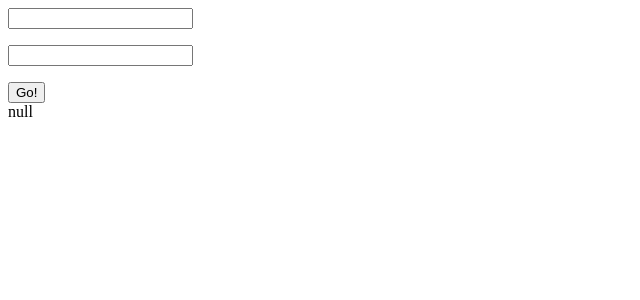
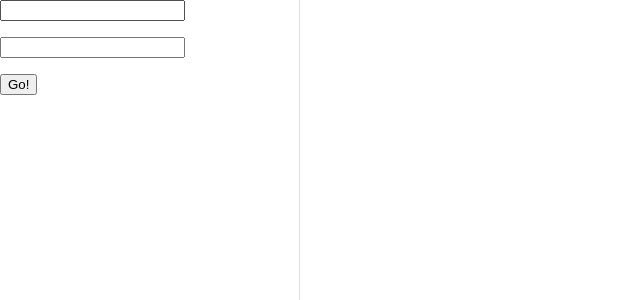
Before and after one commit to 80Quattro/weather-on-road, a React (Create React App) app: page / in a window 1280 px wide. Shown: the top 300 px of the page, without its empty margins (0-640 px from the left). Built offline with nearby package versions, Linux system fonts and the light colour scheme.

Commit message:
Add MaterialUI to the project Add Main page which contains all app logic Add NavigationDrawer - there is placed form to choose locations Add LocationsForm

```diff
--- a/package.json
+++ b/package.json
@@ -3,6 +3,10 @@
   "version": "0.1.0",
   "private": true,
   "dependencies": {
+    "@emotion/react": "^11.10.4",
+    "@emotion/styled": "^11.10.4",
+    "@mui/icons-material": "^5.10.6",
+    "@mui/material": "^5.10.8",
     "@testing-library/jest-dom": "^5.16.5",
     "@testing-library/react": "^13.4.0",
     "@testing-library/user-event": "^13.5.0",
--- a/public/index.html
+++ b/public/index.html
@@ -4,6 +4,8 @@
     <meta charset="utf-8" />
     <meta name="viewport" content="width=device-width, initial-scale=1" />
     <title>React App</title>
+
+    <link rel="stylesheet" href="https://fonts.googleapis.com/icon?family=Material+Icons" />
   </head>
   <body>
     <noscript>You need to enable JavaScript to run this app.</noscript>
--- a/src/App.jsx
+++ b/src/App.jsx
@@ -1,38 +1,9 @@
-import React, { useState } from 'react';
-import NominatimAPI from './services/nominatim';
-import Location from './models/Location';
-
-import usePlace from './hooks/usePlace';
-import useWeather from './hooks/useWeather';
+import React from 'react';
+import Main from './pages/Main';
 
 function App() {
 
-    const [place1Searchtext, setPlace1Searchtext] = useState('');
-    const [place2Searchtext, setPlace2Searchtext] = useState('');
-
-    const place1 = usePlace(place1Searchtext);
-    const place2 = usePlace(place2Searchtext);
-
-    const [coordinates, setCoordinates] = useState( [[],[]] );
-    const weather = useWeather(coordinates);
-
-    const handleGoButtonClick = () => {
-        setCoordinates([
-            [ place1.coordinates.lat, place1.coordinates.long ],
-            [ place2.coordinates.lat, place2.coordinates.long ]
-        ]);
-    }
-
-    return (
-        <React.Fragment>
-            <input type='text' name='place1' onChange={(e) => {setPlace1Searchtext(e.target.value)}} />
-            <p>{place1.name}</p>
-            <input type='text' name='place2' onChange={(e) => {setPlace2Searchtext(e.target.value)}} />
-            <p>{place2.name}</p>
-            <input type="button" value="Go!" onClick={handleGoButtonClick} />
-            <div>{JSON.stringify(weather)}</div>
-        </React.Fragment>
-    );
+    return ( <Main /> );
 
 }
 
--- /dev/null
+++ b/src/components/LocationsForm.jsx
@@ -0,0 +1,29 @@
+import React, { useState } from 'react';
+
+import usePlace from '../hooks/usePlace';
+
+const LocationsForm = ({parentCallback}) => {
+
+    const [place1Searchtext, setPlace1Searchtext] = useState('');
+    const [place2Searchtext, setPlace2Searchtext] = useState('');
+
+    const place1 = usePlace(place1Searchtext);
+    const place2 = usePlace(place2Searchtext);
+
+    const handleSubmit = (e) => {
+        parentCallback(place1, place2);
+        e.preventDefault();
+    };
+
+    return (
+        <form onSubmit={handleSubmit}>
+            <input type='text' name='place1' value={place1Searchtext} onChange={(e) => {setPlace1Searchtext(e.target.value)}} />
+            <p>{place1.name}</p>
+            <input type='text' name='place2' value={place2Searchtext} onChange={(e) => {setPlace2Searchtext(e.target.value)}} />
+            <p>{place2.name}</p>
+            <input type="submit" value="Go!" />
+        </form>
+    );
+}
+
+export default LocationsForm;
--- /dev/null
+++ b/src/components/NavigationDrawer.jsx
@@ -0,0 +1,51 @@
+import React, { useEffect, useState } from 'react';
+
+import LocationsForm from './LocationsForm';
+
+import Drawer from '@mui/material/Drawer';
+
+const NavigationDrawer = ({opened, handleSubmit}) => {
+
+    const drawerWidth = 300;
+
+    const [mobileOpen, setMobileOpen] = useState(false);
+
+    useEffect(() => {
+        setMobileOpen(opened);
+    }, [opened]);
+
+    const handleDrawerClose = () => {
+        setMobileOpen(false);
+    };
+
+    return (
+        <>
+            <Drawer
+                variant="temporary"
+                open={mobileOpen}
+                onClose={handleDrawerClose}
+                ModalProps={{
+                keepMounted: true, // Better open performance on mobile.
+                }}
+                sx={{
+                    display: { xs: 'block', sm: 'none' },
+                    '& .MuiDrawer-paper': { boxSizing: 'border-box', width: drawerWidth },
+                }}
+            >
+                <LocationsForm parentCallback={handleSubmit}/>
+            </Drawer>
+            <Drawer
+                variant="permanent"
+                sx={{
+                    display: { xs: 'none', sm: 'block' },
+                    '& .MuiDrawer-paper': { boxSizing: 'border-box', width: drawerWidth },
+                }}
+                open
+            >
+                <LocationsForm parentCallback={handleSubmit}/>
+            </Drawer>
+        </>
+     );
+}
+
+export default NavigationDrawer;
--- /dev/null
+++ b/src/components/WeatherInLocationList.jsx
@@ -0,0 +1,9 @@
+import React from 'react';
+
+const WeatherInLocationList = ({weatherList}) => {
+    return (
+        JSON.stringify(weatherList)
+     );
+}
+
+export default WeatherInLocationList;
--- /dev/null
+++ b/src/pages/Main.jsx
@@ -0,0 +1,47 @@
+import React, { useState } from 'react';
+import NavigationDrawer from '../components/NavigationDrawer';
+
+import useWeather from '../hooks/useWeather';
+
+import IconButton from '@mui/material/IconButton';
+import MenuIcon from '@mui/icons-material/Menu';
+import WeatherInLocationList from '../components/WeatherInLocationList';
+
+function Main() {
+
+    const [isNavOpened, setIsNavOpened] = useState(false);
+    const [coordinates, setCoordinates] = useState( [[],[]] );
+
+    const weather = useWeather(coordinates);
+
+    const handleDrawerToggle = () => {
+        setIsNavOpened( !isNavOpened );
+    };
+
+    // Sumbit of the form in LocationsForm component
+    const handleSubmit = (place1, place2) => {
+        setCoordinates([
+            [ place1.coordinates.lat, place1.coordinates.long ],
+            [ place2.coordinates.lat, place2.coordinates.long ]
+        ]);
+    }
+
+    return (
+        <React.Fragment>
+            <IconButton
+                color="inherit"
+                aria-label="open drawer"
+                edge="start"
+                onClick={handleDrawerToggle}
+                sx={{ mr: 2, display: { sm: 'none' } }}
+            >
+                <MenuIcon />
+            </IconButton>
+            <NavigationDrawer opened={isNavOpened} handleSubmit={handleSubmit} />
+            <WeatherInLocationList weatherList={weather} />
+        </React.Fragment>
+    );
+
+}
+
+export default Main;
```
Also changed, not shown: src/components/WeatherInLocation.jsx (added), 1 other file (tests, documents, lock files or other folders).
